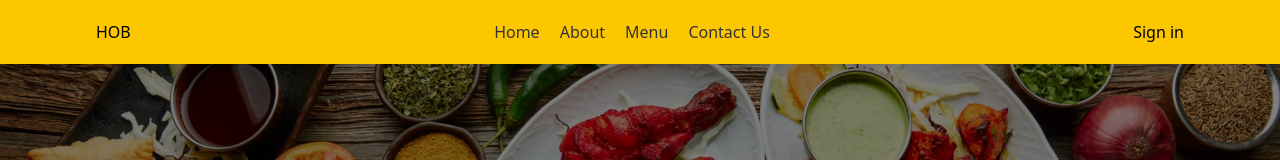
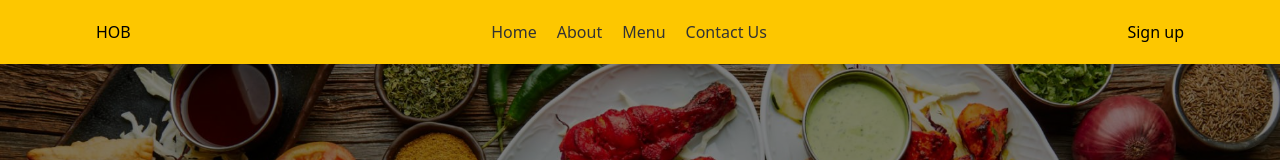
Before and after one commit to Baljeetsaini22/HariOm-Restaurant, a React (Vite) app: page / in a window 1280 px wide. Shown: the top 160 px of the page. Built offline with nearby package versions, Linux system fonts and the light colour scheme.

Commit message:
Add react-router-dom dependency and implement Profile component for user display

```diff
--- a/package.json
+++ b/package.json
@@ -13,6 +13,7 @@
     "@tailwindcss/vite": "^4.1.10",
     "react": "^19.1.0",
     "react-dom": "^19.1.0",
+    "react-router-dom": "^7.6.2",
     "tailwindcss": "^4.1.10"
   },
   "devDependencies": {
--- a/src/components/Navbar.jsx
+++ b/src/components/Navbar.jsx
@@ -1,13 +1,17 @@
 import { useState } from "react";
 import "../style/Toggle.css";
+import Profile from "./Userprofile";
 
 const Navbar = () => {
   const [open, setOpen] = useState(false);
+  const [logged , setLogged] = useState(false)
 
   const toggleMenu = () => {
     setOpen(!open);
   };
-
+function setuser(){
+  setLogged(true)
+}
   return (
     <div className="fixed left-0 top-0 z-50 w-full bg-yellow-400">
       <nav className="w-[85%] mx-auto flex justify-between items-center h-[4rem]">
@@ -31,7 +35,11 @@ const Navbar = () => {
           </ul>
         </div>
         <div className="flex items-center gap-3">
-          <a href="00">Sign in</a>
+          {
+          <div onClick={setuser}>
+
+         { !logged ? <span>Sign up</span> : <Profile/>}
+          </div>}
           <div
             className={`hamburger ${open ? "open" : ""}`}
             onClick={toggleMenu}
--- /dev/null
+++ b/src/components/Userprofile.jsx
@@ -0,0 +1,8 @@
+import profile from '/profil.jpg'
+const Profile =() => {
+    return(
+        <img className='w-10 mix-blend-multiply ' src={profile} alt=''/>
+    )
+}
+
+export default Profile;
```
Also changed, not shown: public/profil.jpg (added), 1 other file (tests, documents, lock files or other folders).
